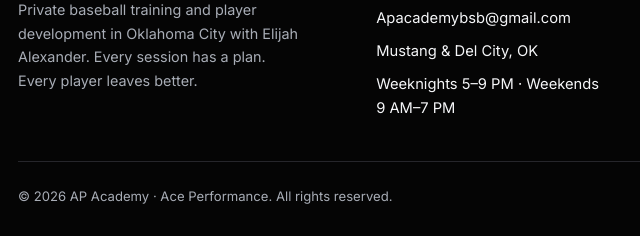
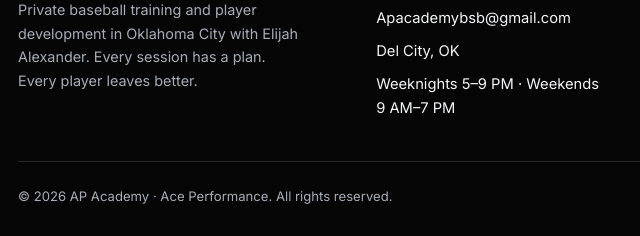
Before and after one commit to itsacee/Trail, a plain HTML site: page preview.html in a window 1280 px wide. Shown: the part 6213-6449 px from the top of the page, 62-702 px from the left. Drawn offline with Linux system fonts and the light colour scheme.

Commit message:
Consolidate all lessons to Del City; repair broken schedule.js; drop location from date dropdown

```diff
--- a/lib/schedule.js
+++ b/lib/schedule.js
@@ -11,8 +11,8 @@
     // Shown only after payment, in the confirmation email
     address: "3701 S Bryant Ave, Del City, OK 73115",
     note: "Plan to arrive about 5 minutes early.",
-
-
+  },
+};
 
 // Session START times, 24h. Lessons run one hour, so the last start is one
 // hour before closing.
--- a/preview.html
+++ b/preview.html
@@ -9,7 +9,7 @@
        up on Google. Include your city so local parents find you!
        ============================================================ -->
   <title>AP Academy | Private Baseball Training in Oklahoma City</title>
-  <meta name="description" content="One-on-one baseball training in Oklahoma City with Elijah Alexander — former Oklahoma State Cowboy and .434 JUCO hitter. Hitting, fielding, and speed &amp; conditioning lessons for youth players. Locations in Mustang and Del City. Book online 7 days a week for $60." />
+  <meta name="description" content="One-on-one baseball training in Oklahoma City with Elijah Alexander — former Oklahoma State Cowboy and .434 JUCO hitter. Hitting, fielding, and speed &amp; conditioning lessons for youth players. In Del City, just off I-40. Book online 7 days a week for $60." />
 
   <link rel="preconnect" href="https://fonts.googleapis.com" />
   <link rel="preconnect" href="https://fonts.gstatic.com" crossorigin />
@@ -1010,10 +1010,8 @@
         </details>
         <details>
           <summary>Where are lessons held?</summary>
-          <p>We train at two locations, and the day you pick decides which one:</p>
-          <p><strong>Weeknights (Mon–Fri)</strong> are in <strong>Mustang</strong>, on the west side of the metro.<br />
-          <strong>Weekends (Sat–Sun)</strong> are in <strong>Del City</strong>, just off I-40 on the southeast side.</p>
-          <p>The booking form tells you which location before you pay, and the exact address with directions is emailed to you the moment you book. Questions first? Call or text <a href="tel:+14058194401">(405) 819-4401</a>.</p>
+          <p>All lessons are in <strong>Del City</strong>, just off I-40 on the southeast side of the OKC metro.</p>
+          <p>The exact address with directions is emailed to you the moment you book. Questions first? Call or text <a href="tel:+14058194401">(405) 819-4401</a>.</p>
         </details>
         <details>
           <summary>How long is a session?</summary>
@@ -1061,7 +1059,7 @@
         <ul class="footer__list">
           <li><a href="tel:+14058194401">(405) 819-4401</a></li>
           <li><a href="mailto:Apacademybsb@gmail.com">Apacademybsb@gmail.com</a></li>
-          <li>Mustang &amp; Del City, OK</li>
+          <li>Del City, OK</li>
           <li>Weeknights 5&ndash;9 PM &middot; Weekends 9 AM&ndash;7 PM</li>
         </ul>
       </div>
@@ -1132,17 +1130,16 @@
 // 0 = Sunday ... 6 = Saturday
 const DAY_PLAN = {
   0: { times: WEEKEND_TIMES, place: "Del City" },
-  1: { times: WEEKDAY_TIMES, place: "Mustang" },
-  2: { times: WEEKDAY_TIMES, place: "Mustang" },
-  3: { times: WEEKDAY_TIMES, place: "Mustang" },
-  4: { times: WEEKDAY_TIMES, place: "Mustang" },
-  5: { times: WEEKDAY_TIMES, place: "Mustang" },
+  1: { times: WEEKDAY_TIMES, place: "Del City" },
+  2: { times: WEEKDAY_TIMES, place: "Del City" },
+  3: { times: WEEKDAY_TIMES, place: "Del City" },
+  4: { times: WEEKDAY_TIMES, place: "Del City" },
+  5: { times: WEEKDAY_TIMES, place: "Del City" },
   6: { times: WEEKEND_TIMES, place: "Del City" },
 };
 
 const PLACE_BLURB = {
-  "Del City": "Weekend lessons train in <strong>Del City</strong> — just off I-40, southeast OKC metro.",
-  Mustang: "Weeknight lessons train in <strong>Mustang</strong>, on the west side of the metro.",
+  "Del City": "Lessons train in <strong>Del City</strong> — just off I-40, southeast OKC metro.",
 };
 
 function planFor(iso) {
@@ -1210,7 +1207,7 @@
     const plan = DAY_PLAN[d.getDay()];
     if (!plan) continue;
     const iso = isoDate(d);
-    dateSelect.append(new Option(`${prettyDate(iso)} · ${plan.place}`, iso));
+    dateSelect.append(new Option(prettyDate(iso), iso));
   }
 }
 
```
Also changed, not shown: index.html (+4 -6 lines), js/main.js (+7 -8 lines), README.md.
